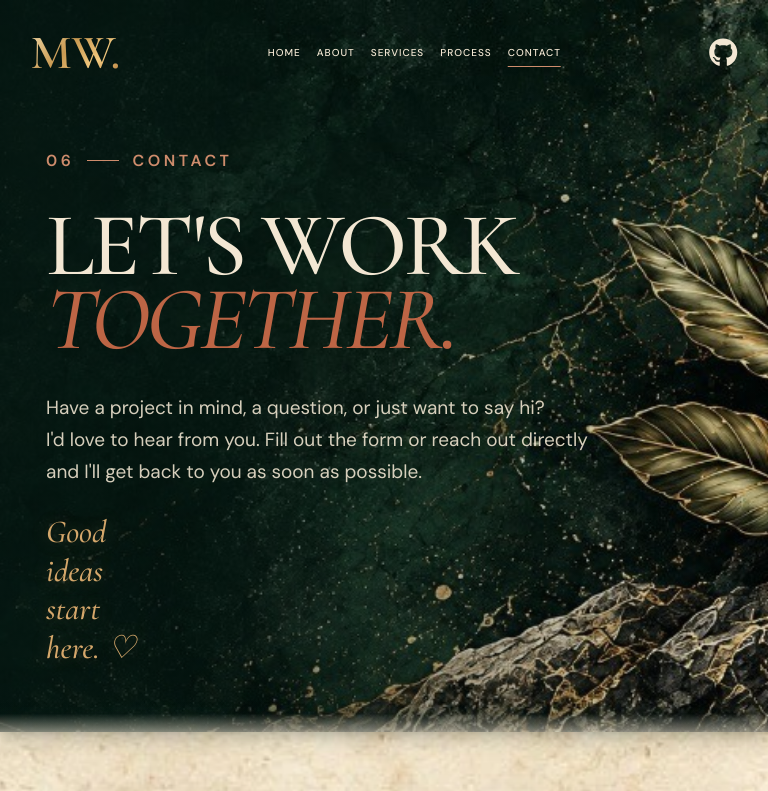
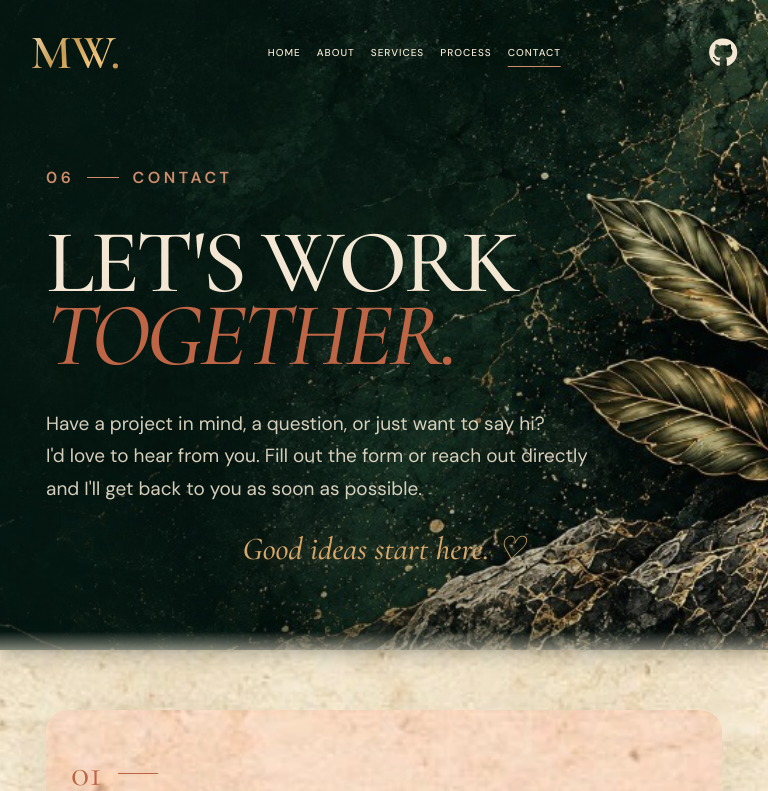
Before and after one commit to madwhite97/portfolio, a React (Vite) app: page /contact in a window 768 px wide. Shown: the top 791 px of the page. Built offline with nearby package versions, Linux system fonts and the light colour scheme.

Commit message:
Fix contact hero note on tablet

```diff
--- a/src/pages/Contact.css
+++ b/src/pages/Contact.css
@@ -1041,3 +1041,17 @@
     left: 70px;
   }
 }
+
+@media (min-width: 768px) and (max-width: 1100px) {
+  .contact-page .contact-hero-note {
+    width: auto;
+  }
+
+  .contact-page .contact-hero-note > span {
+    display: inline;
+  }
+
+  .contact-page .contact-hero-note > span + span::before {
+    content: "";
+  }
+}
```
